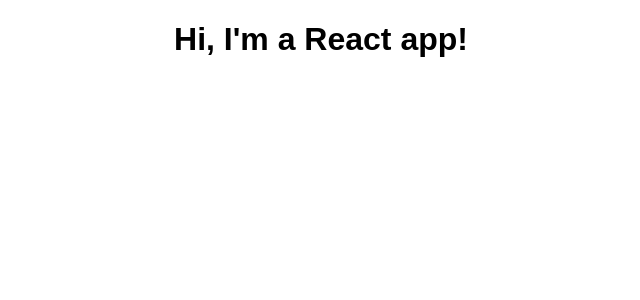
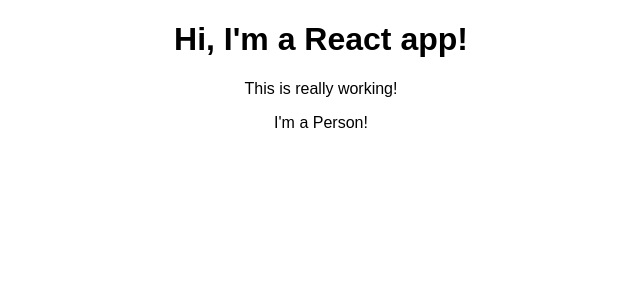
Before and after one commit to jeffgerlach/react_demo, a React (Create React App) app: page / in a window 1280 px wide. Shown: the top 300 px of the page, without its empty margins (319-959 px from the left). Built offline with nearby package versions, Linux system fonts and the light colour scheme.

Commit message:
Add in person component

```diff
--- a/src/App.js
+++ b/src/App.js
@@ -1,11 +1,14 @@
 import React, { Component } from 'react';
 import './App.css';
+import Person from './Person/Person';
 
 class App extends Component {
   render() {
     return (
       <div className="App">
         <h1>Hi, I'm a React app!</h1>
+        <p>This is really working!</p>
+        <Person />
       </div>
     );
   }
--- /dev/null
+++ b/src/Person/Person.js
@@ -0,0 +1,7 @@
+import React from 'react';
+
+const person = () => {
+    return <p>I'm a Person!</p>
+}
+
+export default person;
```
